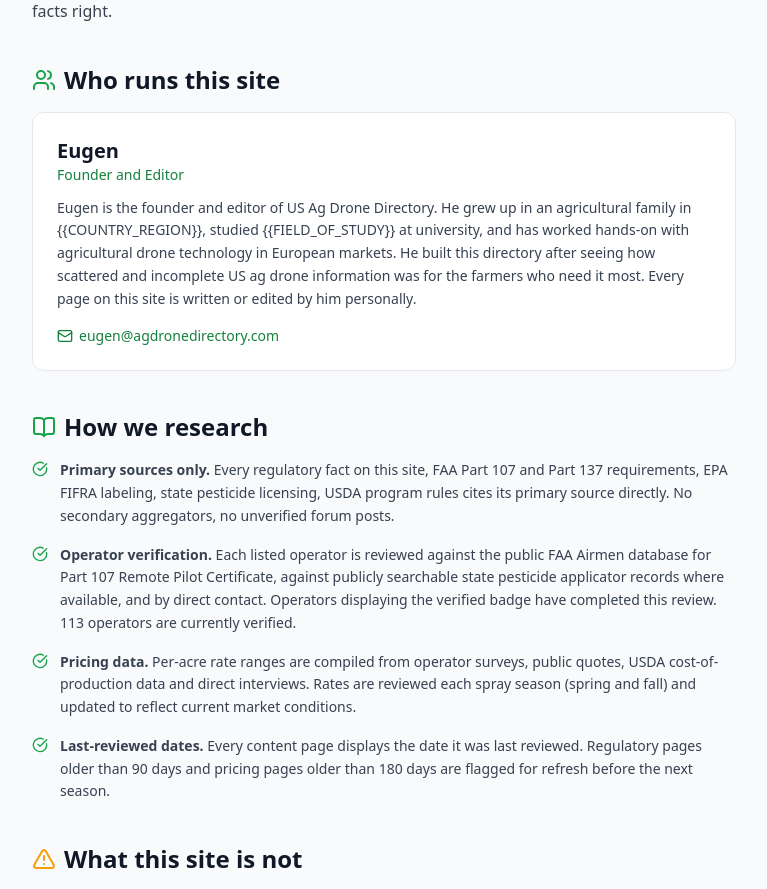
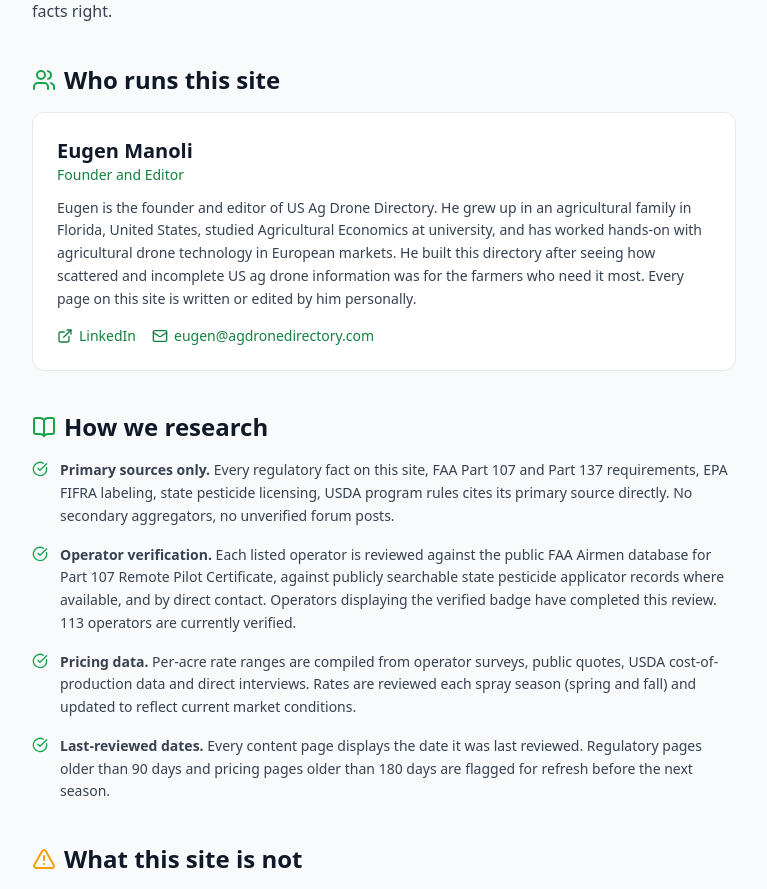
Before and after one commit to thorink2015/us-agri-directory, a Next.js app: page /about in a window 1280 px wide. Shown: the part 780-1669 px from the top of the page, without its empty margins (256-1023 px from the left). Built offline with nearby package versions, Linux system fonts and the light colour scheme; no server answers.

Commit message:
fix(author): fill Eugen Manoli bio in author.ts

```diff
--- a/src/data/author.ts
+++ b/src/data/author.ts
@@ -15,7 +15,7 @@ export const SITE = {
 export const AUTHOR = {
   // Identity
   firstName: 'Eugen',
-  lastName: '{{LAST_NAME}}',              // TODO: real last name, or decide to use first name only
+  lastName: 'Manoli',
   get fullName() {
     return this.lastName.startsWith('{{')
       ? this.firstName
@@ -31,12 +31,12 @@ export const AUTHOR = {
   publicEmail: 'eugen@agdronedirectory.com', // TODO: confirm real address
 
   // Social (for Person schema sameAs array + author card)
-  linkedin: '{{LINKEDIN_URL}}',           // TODO: https://linkedin.com/in/...
-  x: '{{X_URL}}',                         // TODO: https://x.com/... (optional)
+  linkedin: 'https://www.linkedin.com/in/manoli-eugen/',
+  x: '',
 
   // Bio, canonical, do NOT paraphrase
   bio:
-    'Eugen is the founder and editor of US Ag Drone Directory. He grew up in an agricultural family in {{COUNTRY_REGION}}, studied {{FIELD_OF_STUDY}} at university, and has worked hands-on with agricultural drone technology in European markets. He built this directory after seeing how scattered and incomplete US ag drone information was for the farmers who need it most. Every page on this site is written or edited by him personally.',
+    'Eugen is the founder and editor of US Ag Drone Directory. He grew up in an agricultural family in Florida, United States, studied Agricultural Economics at university, and has worked hands-on with agricultural drone technology in European markets. He built this directory after seeing how scattered and incomplete US ag drone information was for the farmers who need it most. Every page on this site is written or edited by him personally.',
 
   shortBio:
     'Eugen is the founder and editor of US Ag Drone Directory. He built this directory to give US farmers a single trusted place to find verified ag drone operators, regulations and pricing.',
```
